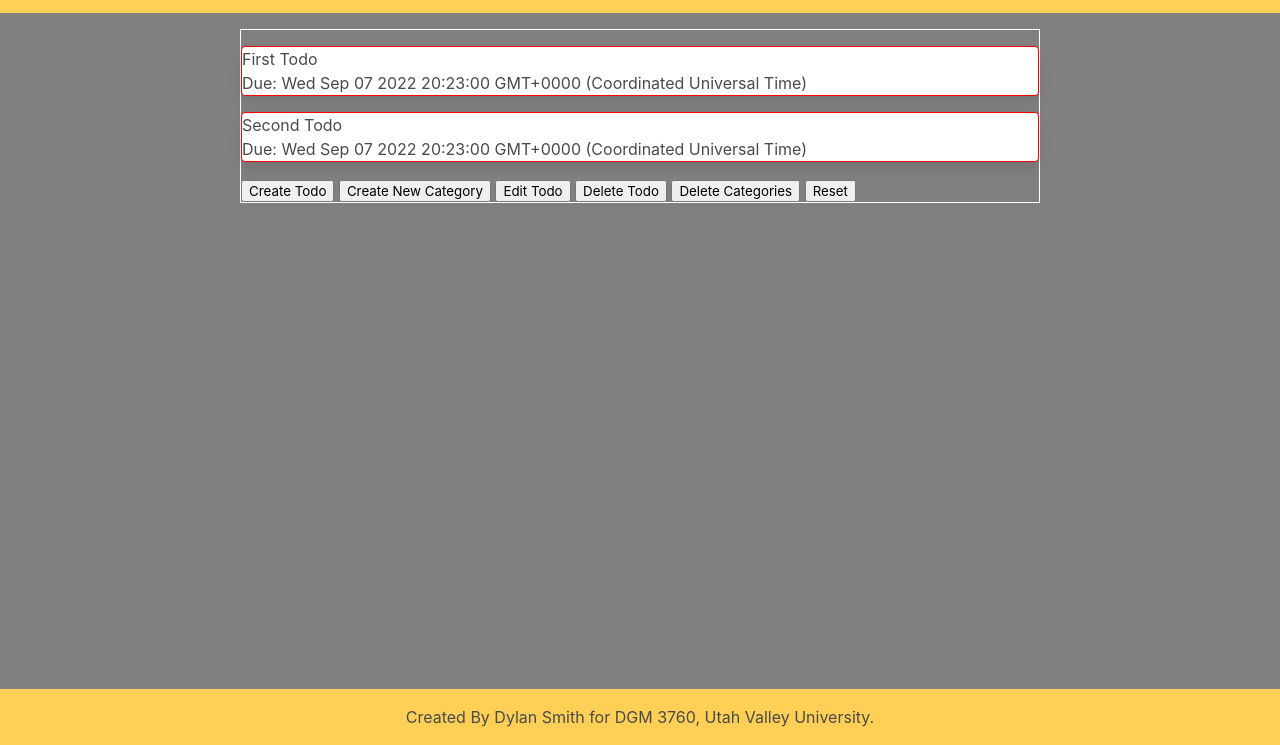
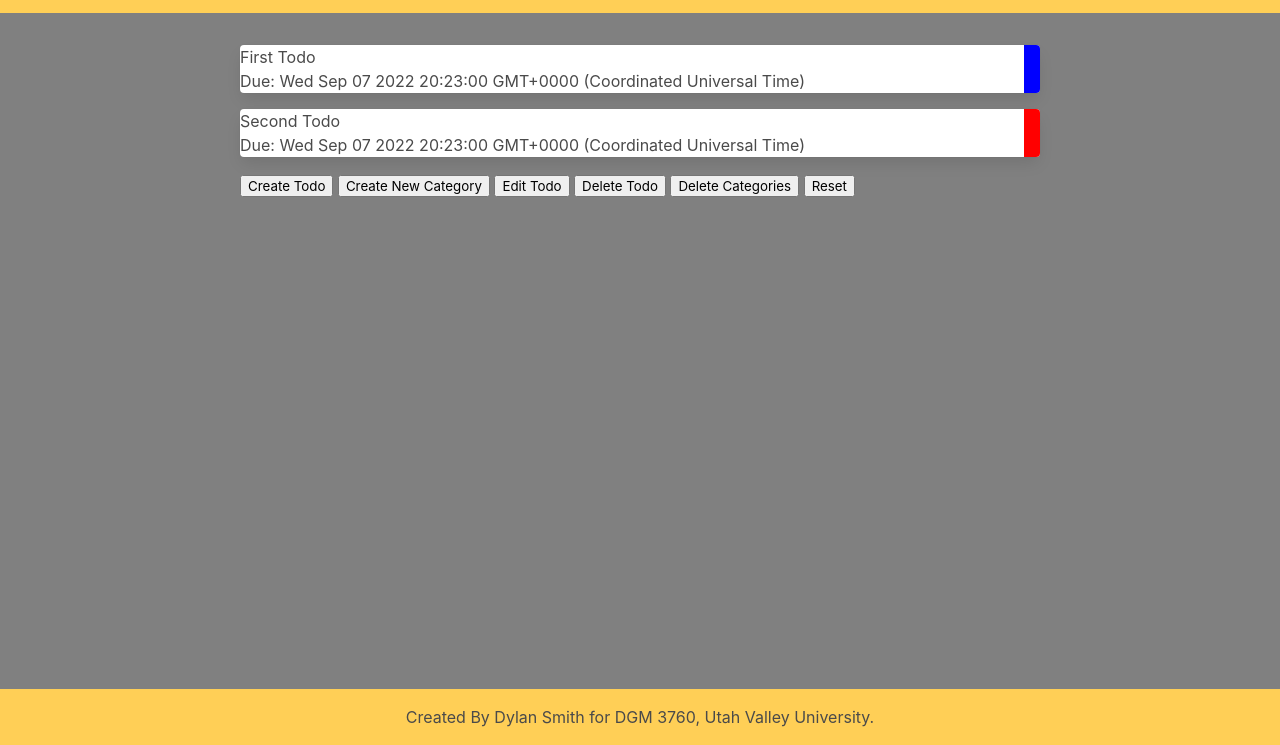
Before and after one commit to ayodyln/todoApp, a website with bundled scripts: page index.html in a window 1280 px wide. Shown: the part 55-800 px from the top of the page. Built offline with nearby package versions, Linux system fonts and the light colour scheme.

Commit message:
update to styling

```diff
--- a/app.js
+++ b/app.js
@@ -28,7 +28,7 @@ const resetCopy = { ...myTodos };
 const todosSection = document.querySelector("#todoList");
 const addToDOM = (array) => {
   todosSection.innerText = "";
-  array.forEach((el, i, arr) => {
+  array.forEach((el, i) => {
     const wrapper = document.createElement("div");
     wrapper.className = "card";
 
@@ -38,20 +38,33 @@ const addToDOM = (array) => {
     const cardActions = document.createElement("div");
     cardActions.className = "cardActions";
 
+    const todoStatus = document.createElement("div");
+    todoStatus.className = el.status
+      ? "todoStatus__complete"
+      : "todoStatus__default";
+
     // Card Info
     const title = document.createElement("h3");
     title.textContent = el.title;
+
     const dueDate = document.createElement("p");
     dueDate.textContent = `Due: ${el.dueDate}`;
-    cardInfo.appendChild(title).appendChild(dueDate);
+
+    cardInfo.appendChild(title);
+    cardInfo.appendChild(dueDate);
 
     // cardActions
     const editTodo = document.createElement("button");
-    const completeTodo = document.createElement("button");
+
     const delTodo = document.createElement("button");
+    delTodo.className = "button";
+
+    // cardActions.appendChild(delTodo);
 
     // Card Append
-    wrapper.appendChild(cardInfo).appendChild(cardActions);
+    wrapper.appendChild(cardInfo);
+    // wrapper.appendChild(cardActions);
+    wrapper.appendChild(todoStatus);
 
     todosSection.appendChild(wrapper);
   });
--- a/css/style.css
+++ b/css/style.css
@@ -24,13 +24,14 @@ header {
 .main__wrapper {
   background-color: grey;
   height: 100%;
+  padding: 1em;
 }
 
 main {
   max-width: 50em;
+  height: 100%;
   margin: auto;
-  border: solid white 1px;
-  margin-top: 1em;
+  /* border: solid white 1px; */
 }
 
 #todoList {
@@ -38,8 +39,26 @@ main {
 }
 
 #todoList > div {
-  border: red solid 1px;
   margin: 1em 0;
+  cursor: pointer;
+  display: flex;
+  overflow: hidden;
+}
+
+.cardInfo {
+  width: 100%;
+}
+
+.cardActions {
+}
+
+.todoStatus__default {
+  width: 1em;
+  background-color: red;
+}
+.todoStatus__complete {
+  width: 1em;
+  background-color: blue;
 }
 
 footer {
--- a/data/todos.js
+++ b/data/todos.js
@@ -3,7 +3,7 @@ const myTodos = [
   {
     id: 0,
     title: "First Todo",
-    status: false,
+    status: true,
     category: ["Example"],
     startDate: new Date(),
     dueDate: new Date(),
```
